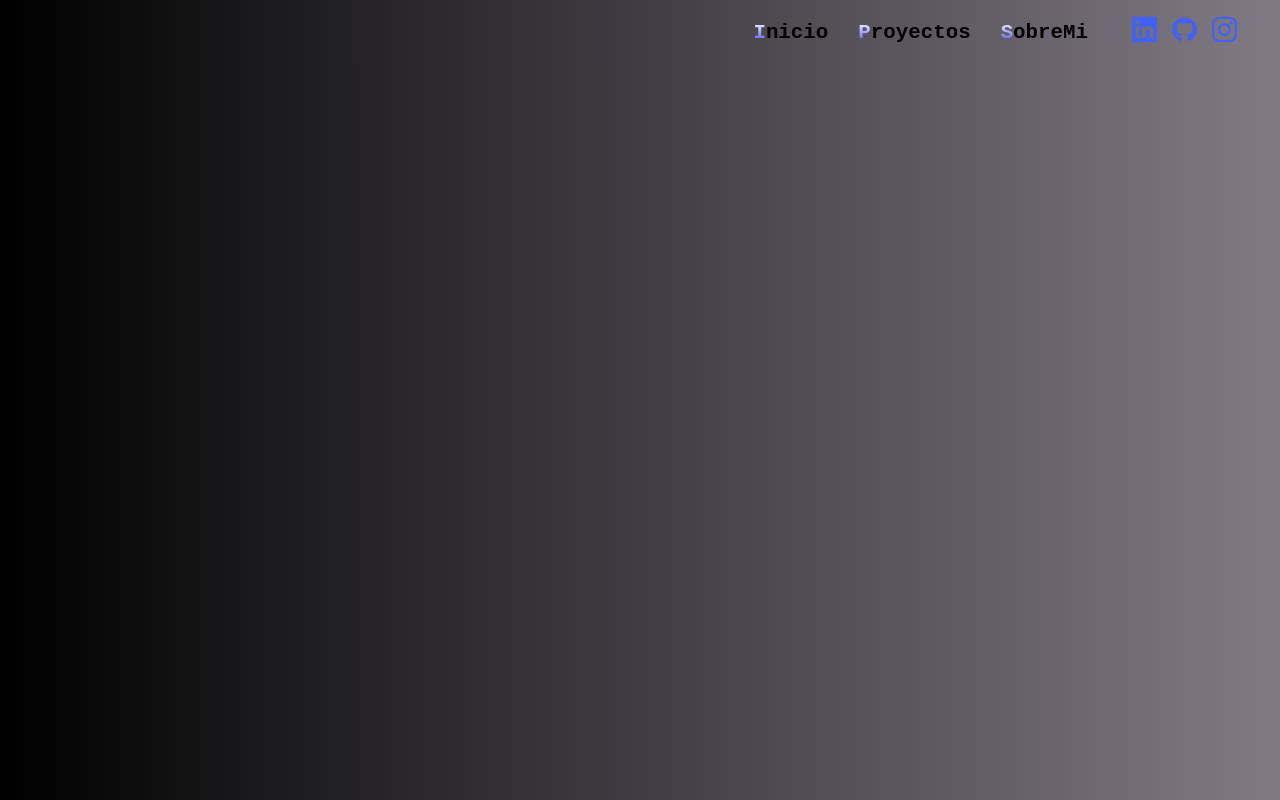
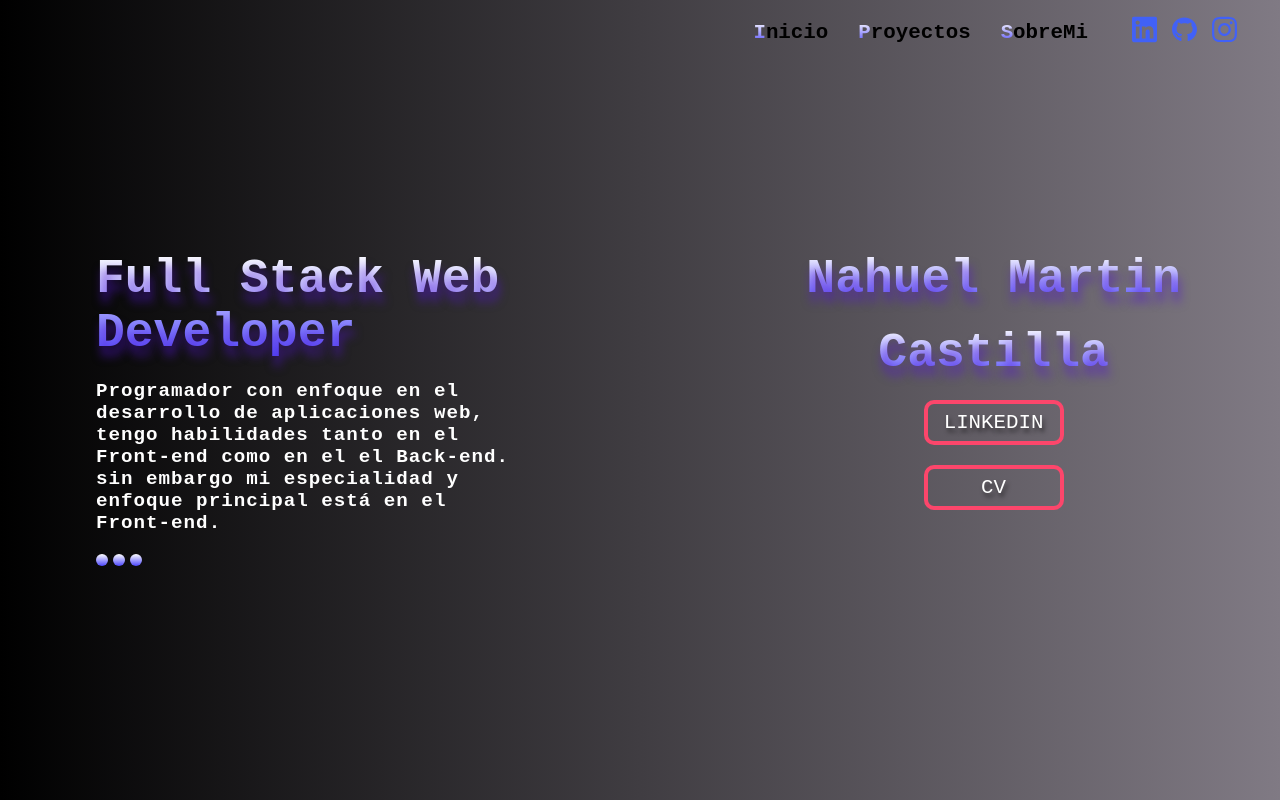
Before and after one commit to nahuc22/portfolio, a React (Vite) app: page / in a window 1280 px wide. Built offline with nearby package versions, Linux system fonts and the light colour scheme.

Commit message:
portfolio

```diff
--- a/src/App.jsx
+++ b/src/App.jsx
@@ -11,7 +11,7 @@ function App() {
     <div>
       <Menu/>
       <Routes>
-        <Route path='/portfolio/' element={<Inicio/>}/>
+        <Route path='/' element={<Inicio/>}/>
         <Route path='/portfolio/proyectos' element={<Proyectos/>}/>
         <Route path='/portfolio/sobremi' element={<SobreMi/>}/>
       </Routes>
--- a/src/Menu/Menu.jsx
+++ b/src/Menu/Menu.jsx
@@ -13,7 +13,7 @@ const Menu = () => {
 
             <nav className={styles.nav}>
 
-              <Link to='/portfolio/'><span>I</span>nicio</Link>
+              <Link to='/'><span>I</span>nicio</Link>
 
               <Link to='/portfolio/proyectos'><span>P</span>royectos</Link>
 
@@ -23,7 +23,7 @@ const Menu = () => {
 
             <nav className={styles.navMobile}>
 
-              <Link to='/portfolio/'>
+              <Link to='/'>
                 <img width='40px' src={home} alt="" />
               </Link>
 
--- a/vite.config.js
+++ b/vite.config.js
@@ -4,5 +4,5 @@ import react from '@vitejs/plugin-react-swc'
 // https://vitejs.dev/config/
 export default defineConfig({
   plugins: [react()],
-  base: "/portfolio/",
+  base: "/",
 })
```
